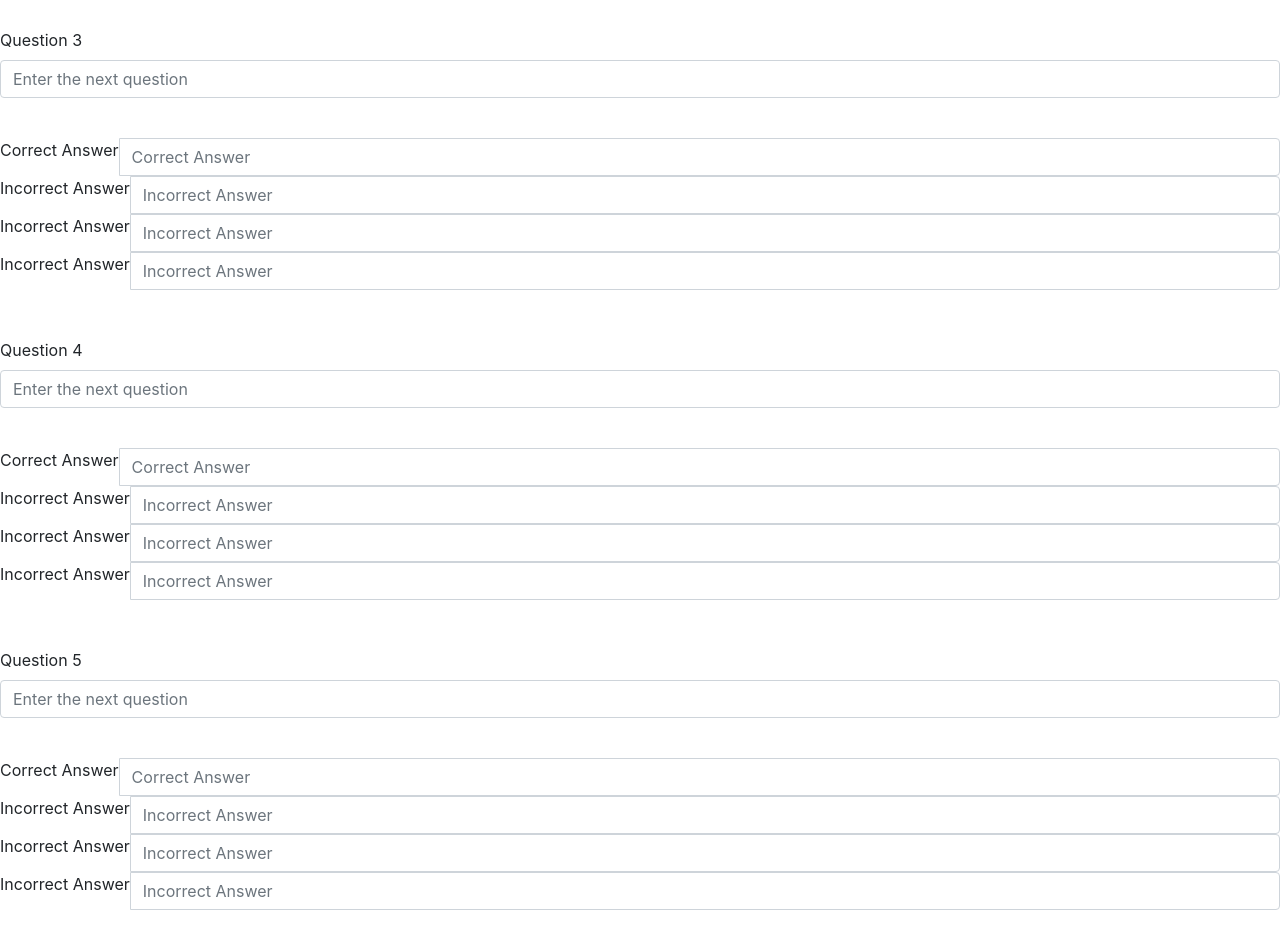
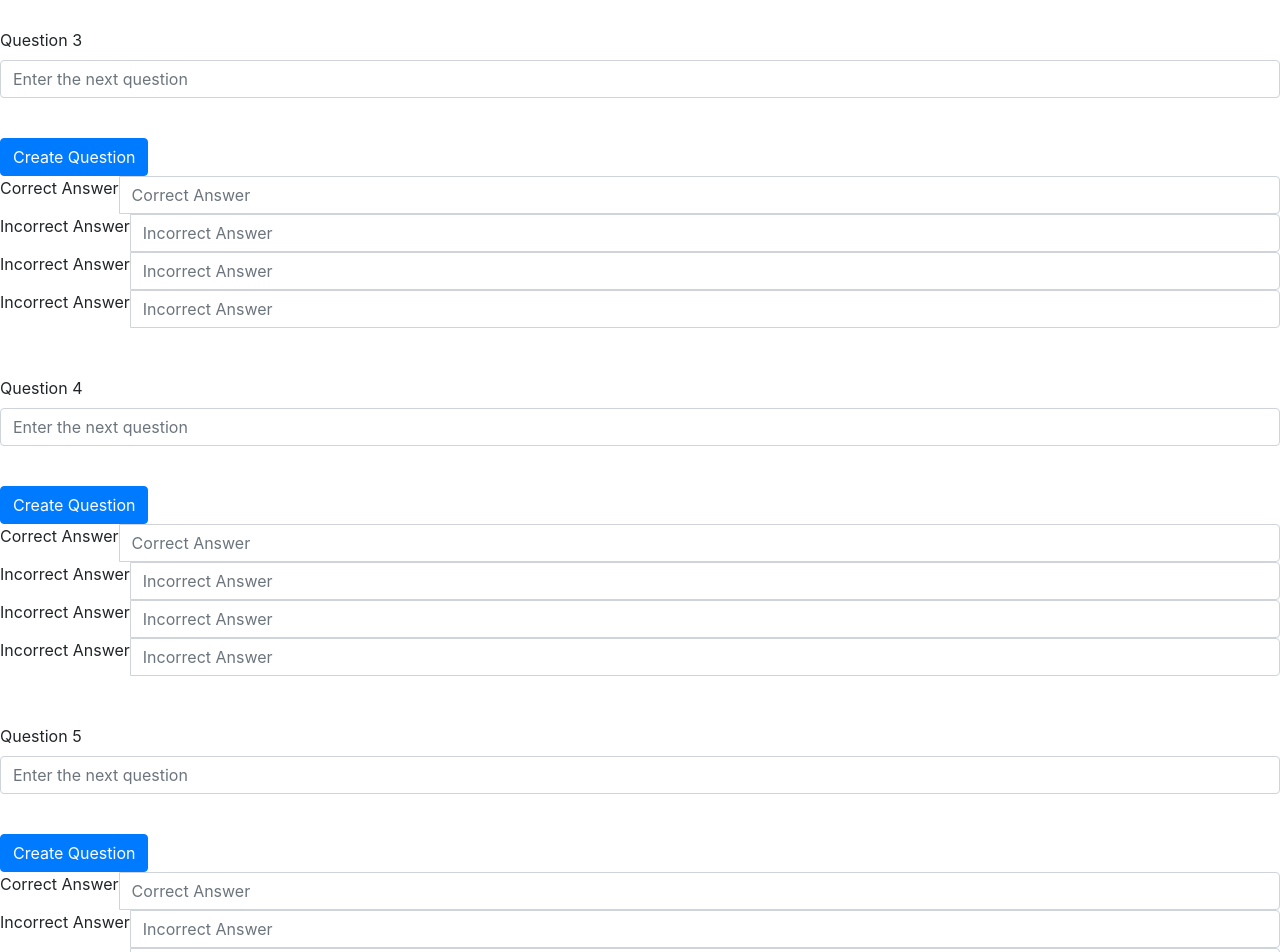
Before and after one commit to Zmaraz/Takoot-Front, an Angular app: page /questions in a window 1280 px wide. Shown: the part 1240-2192 px from the top of the page. Built offline with nearby package versions, Linux system fonts and the light colour scheme.

Commit message:
finished generating the buttons for creating question/sending question to database

```diff
--- a/src/app/questions/questions.component.html
+++ b/src/app/questions/questions.component.html
@@ -135,6 +135,8 @@
     <input type="text" class="form-control" id="quest1" placeholder="Enter the next question">
   </div>
   <br>
+  <button (click)="createQuestion3()" type="submit" class="btn btn-primary">Create Question</button>
+  <br>
 
   <div class="input-group">
     <span class="input-group-addon">Correct Answer</span> <br>
@@ -163,6 +165,8 @@
     <label for="quest4">Question 4</label>
     <input type="text" class="form-control" id="quest1" placeholder="Enter the next question">
   </div>
+  <br>
+  <button (click)="createQuestion4()" type="submit" class="btn btn-primary">Create Question</button>
   <br>
 
   <div class="input-group">
@@ -193,6 +197,8 @@
     <input type="text" class="form-control" id="quest1" placeholder="Enter the next question">
   </div>
   <br>
+  <button (click)="createQuestion5()" type="submit" class="btn btn-primary">Create Question</button>
+  <br>
 
   <div class="input-group">
     <span class="input-group-addon">Correct Answer</span> <br>
--- a/src/app/questions/questions.component.ts
+++ b/src/app/questions/questions.component.ts
@@ -65,5 +65,23 @@ export class QuestionsComponent implements OnInit {
     console.log(this.theQuestion);
     this.questions.createQuest(this.theQuestion);
   }
+  createQuestion3(quest) {
+    quest = (<HTMLInputElement>document.getElementById('quest3')).value;
+    this.theQuestion = new Question (quest);
+    console.log(this.theQuestion);
+    this.questions.createQuest(this.theQuestion);
+  }
+  createQuestion4(quest) {
+    quest = (<HTMLInputElement>document.getElementById('quest4')).value;
+    this.theQuestion = new Question (quest);
+    console.log(this.theQuestion);
+    this.questions.createQuest(this.theQuestion);
+  }
+  createQuestion5(quest) {
+    quest = (<HTMLInputElement>document.getElementById('quest5')).value;
+    this.theQuestion = new Question (quest);
+    console.log(this.theQuestion);
+    this.questions.createQuest(this.theQuestion);
+  }
 
 }
```
